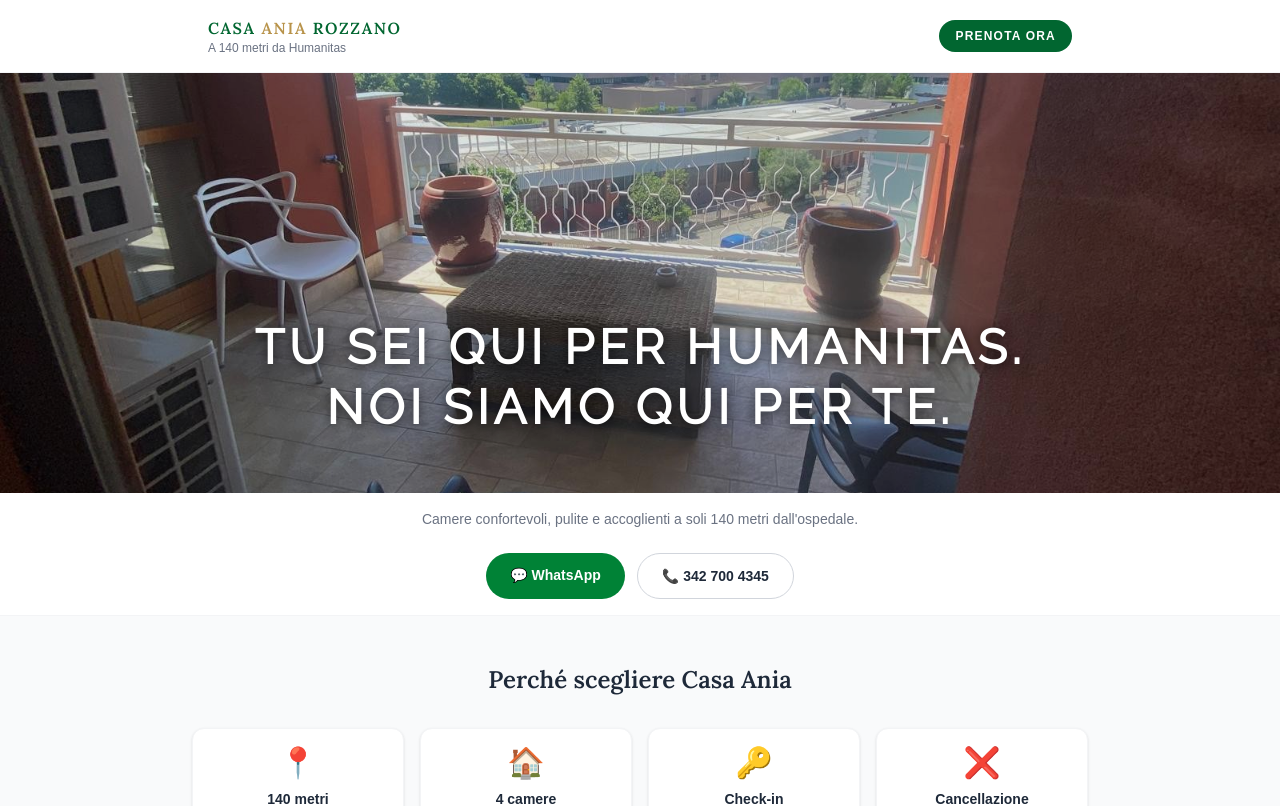
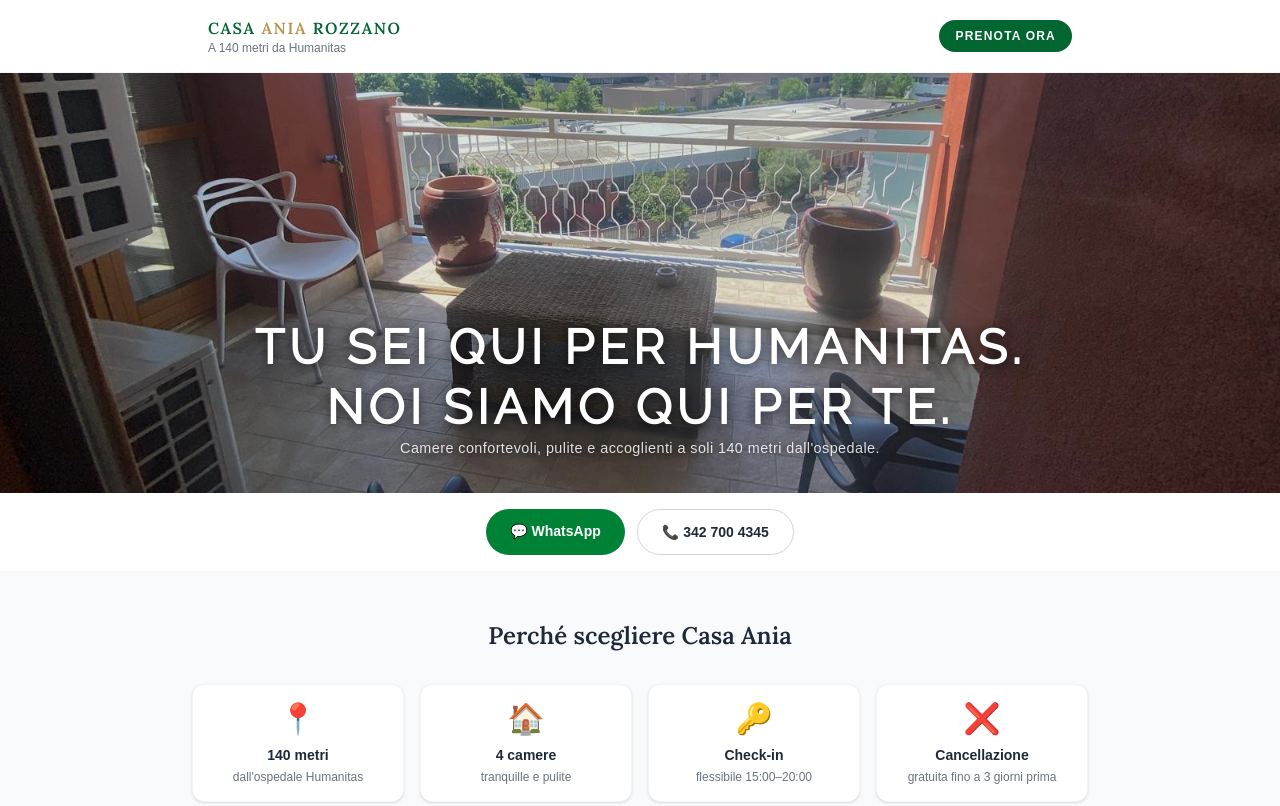
Before and after one commit to CasaAnia/sito-casaania, a Next.js app: page / in a window 1280 px wide. Shown: the top 806 px of the page. Built offline with nearby package versions, Linux system fonts and the light colour scheme.

Commit message:
Hero: sottotitolo spostato in basso sulla foto

```diff
--- a/app/page.tsx
+++ b/app/page.tsx
@@ -93,12 +93,14 @@ export default function Home() {
             Tu sei qui per Humanitas.<br />Noi siamo qui per te.
           </h2>
         </div>
+        <div className="absolute w-full text-center px-4" style={{ left: 0, bottom: '8%' }}>
+          <p style={{ color: 'rgba(255,255,255,0.85)', textShadow: '0 1px 6px rgba(0,0,0,0.6)', fontSize: '0.9rem', letterSpacing: '0.03em' }}>
+            Camere confortevoli, pulite e accoglienti a soli 140 metri dall'ospedale.
+          </p>
+        </div>
       </section>
 
       {/* CONTATTI RAPIDI */}
-      <div className="bg-white px-4 pt-4 pb-2 text-center">
-        <p className="text-sm text-gray-500">Camere confortevoli, pulite e accoglienti a soli 140 metri dall'ospedale.</p>
-      </div>
       <div className="bg-white px-4 py-4 flex flex-col sm:flex-row gap-3 justify-center border-b border-gray-100">
         <a href={WA_LINK} target="_blank" rel="noopener noreferrer"
           className="bg-green-700 text-white font-bold px-6 py-3 rounded-full text-sm text-center">
```
